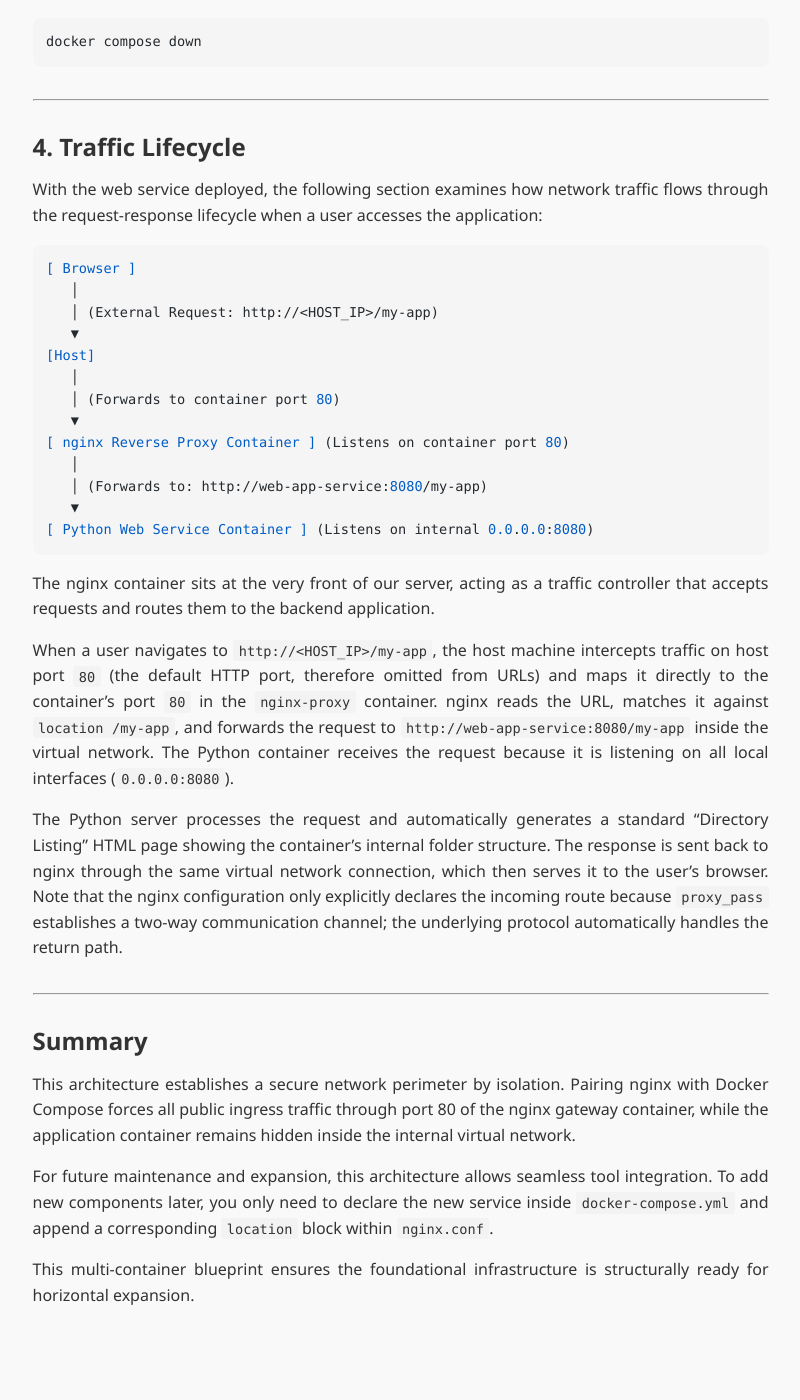
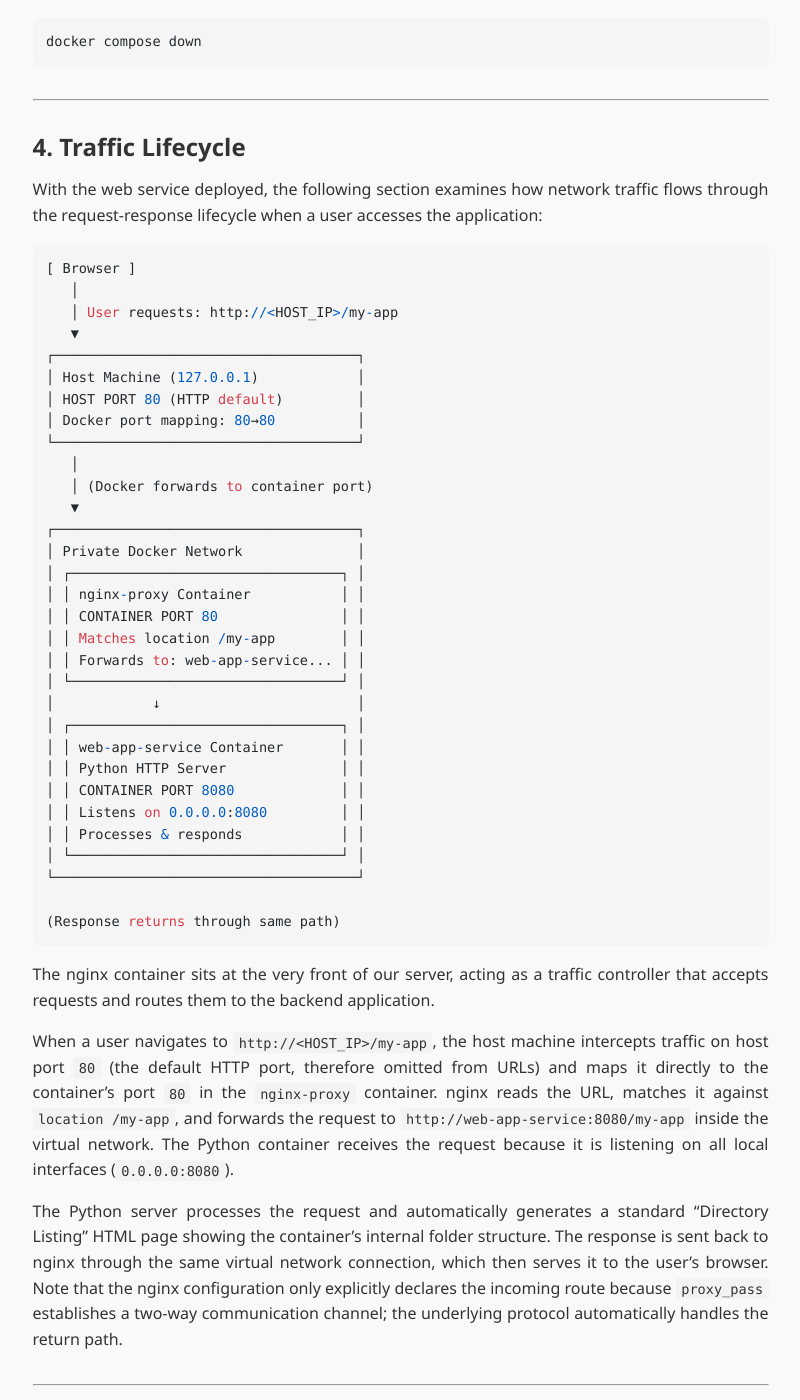
Before and after one commit to wyatthoho/wyatthoho.github.io, a Jekyll site: the page built from _notes/deploying-web-apps-via-nginx-and-docker.md, in a window 1280 px wide and 1400 px high, scrolled down 3448 px. Shown: the whole window, without its empty margins (232-1032 px from the left). Built offline with Jekyll 4.4.1, drawn with Linux system fonts in a browser that asks for light colours; nearby versions of some CDN libraries; before the commit the page ends 4804 px from its top, so only the background shows below that.

Commit message:
Enhance traffic flow diagram in deployment notes
Updated the network traffic flow diagram to clarify the request-response lifecycle for the web application deployment via Nginx and Docker.

````diff
--- a/_notes/deploying-web-apps-via-nginx-and-docker.md
+++ b/_notes/deploying-web-apps-via-nginx-and-docker.md
@@ -127,17 +127,35 @@ With the web service deployed, the following section examines how network traffi
 ```text
 [ Browser ]
    │
-   │ (External Request: http://<HOST_IP>/my-app)
+   │ User requests: http://<HOST_IP>/my-app
    ▼
-[Host]
+┌─────────────────────────────────────┐
+│ Host Machine (127.0.0.1)            │
+│ HOST PORT 80 (HTTP default)         │
+│ Docker port mapping: 80→80          │
+└─────────────────────────────────────┘
    │
-   │ (Forwards to container port 80)
+   │ (Docker forwards to container port)
    ▼
-[ nginx Reverse Proxy Container ] (Listens on container port 80)
-   │
-   │ (Forwards to: http://web-app-service:8080/my-app)
-   ▼
-[ Python Web Service Container ] (Listens on internal 0.0.0.0:8080)
+┌─────────────────────────────────────┐
+│ Private Docker Network              │
+│ ┌─────────────────────────────────┐ │
+│ │ nginx-proxy Container           │ │
+│ │ CONTAINER PORT 80               │ │
+│ │ Matches location /my-app        │ │
+│ │ Forwards to: web-app-service... │ │
+│ └─────────────────────────────────┘ │
+│            ↓                        │
+│ ┌─────────────────────────────────┐ │
+│ │ web-app-service Container       │ │
+│ │ Python HTTP Server              │ │
+│ │ CONTAINER PORT 8080             │ │
+│ │ Listens on 0.0.0.0:8080         │ │
+│ │ Processes & responds            │ │
+│ └─────────────────────────────────┘ │
+└─────────────────────────────────────┘
+
+(Response returns through same path)
 ```
 
 The nginx container sits at the very front of our server, acting as a traffic controller that accepts requests and routes them to the backend application.
````
